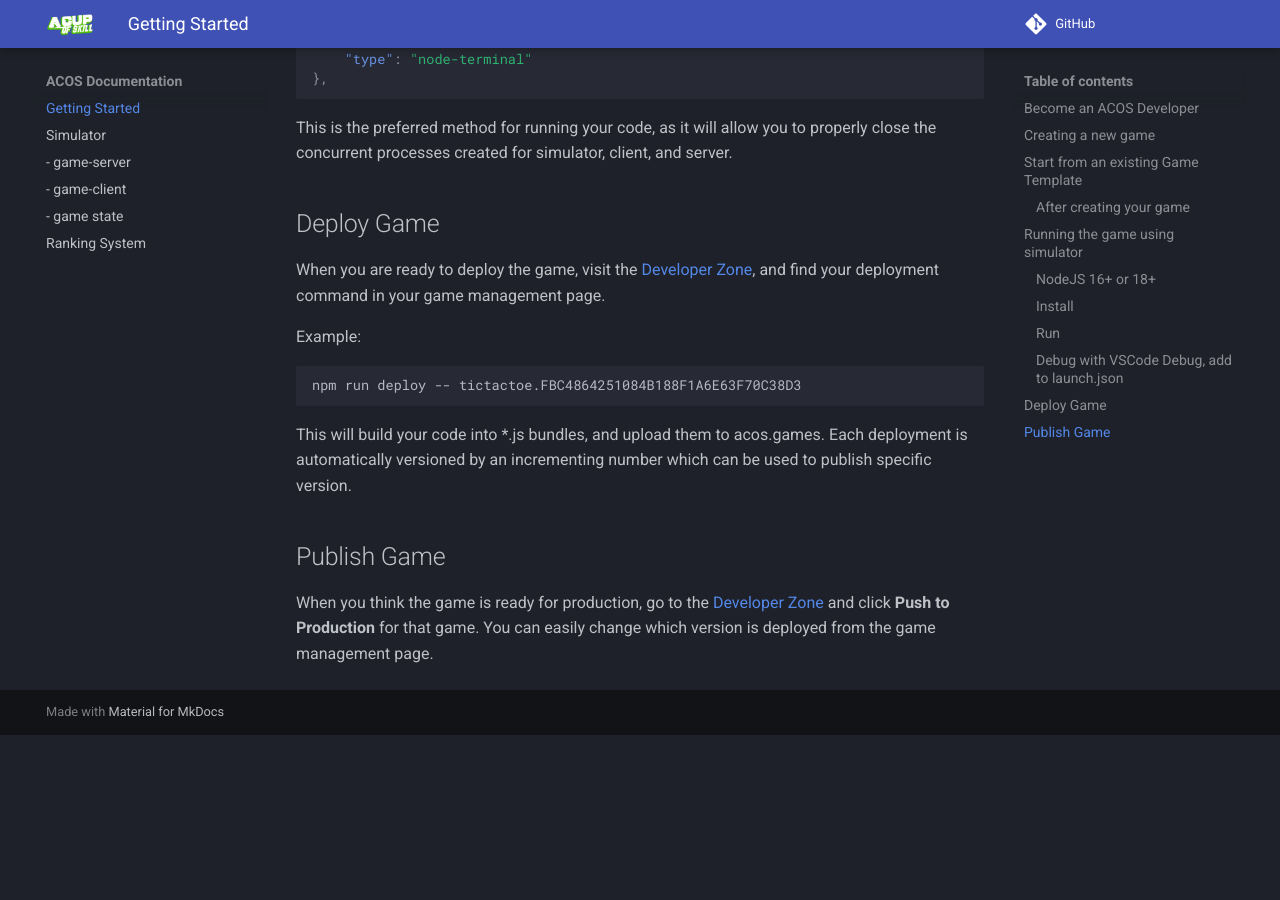
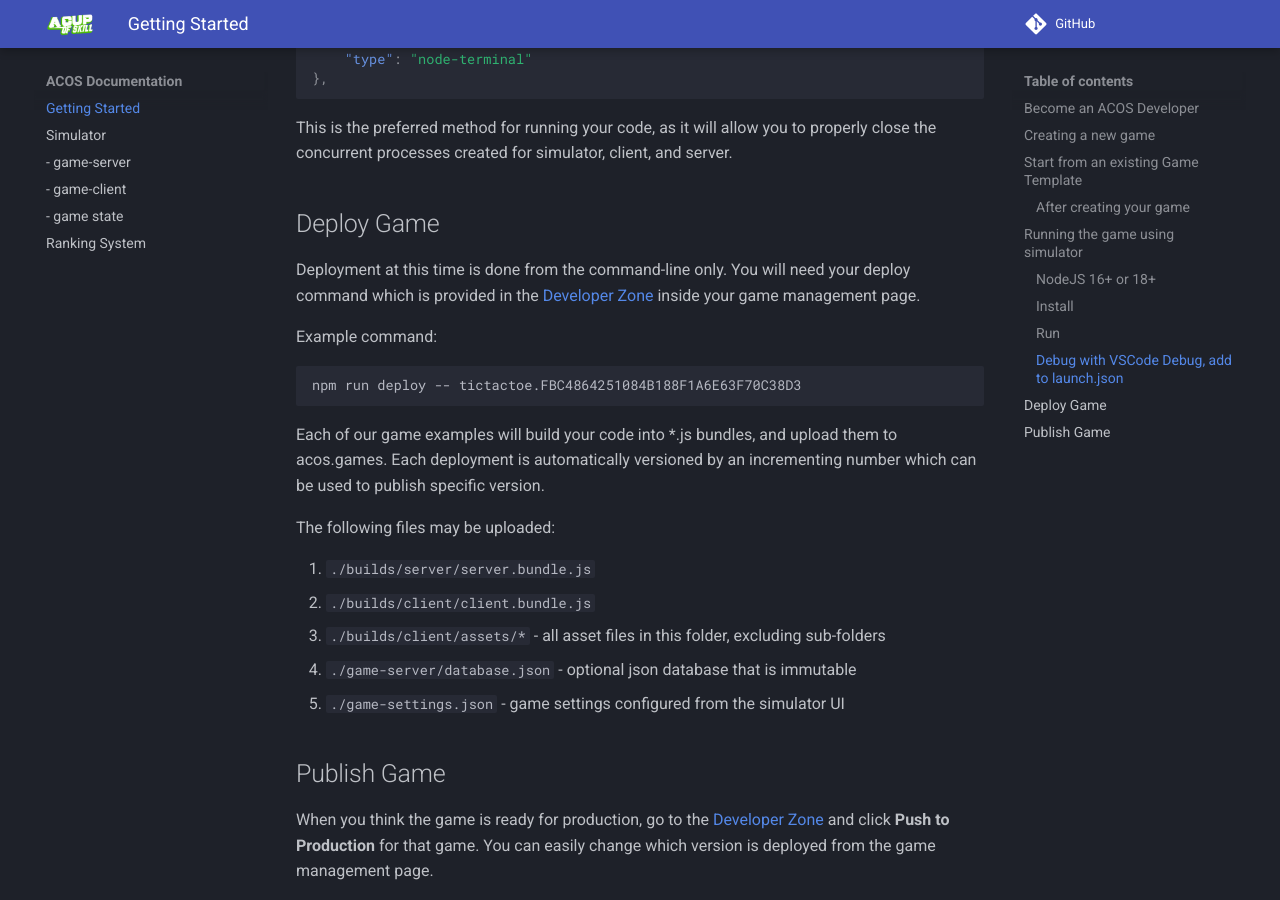
Before and after one commit to acosgames/acosgames.github.io, an MkDocs documentation site: the page built from docs/index.md, in a window 1280 px wide and 900 px high, scrolled down 3432 px. Built offline with MkDocs 1.6.1 and Material for MkDocs 9.7.7, drawn with Linux system fonts in a browser that asks for light colours; before the commit the page ends 4167 px from its top, so only the background shows below that; some of the changed text lies outside the part shown.

Commit message:
updating documentation

````diff
--- a/docs/index.md
+++ b/docs/index.md
@@ -48,13 +48,13 @@ When creating a game in [Developer Zone](https://acos.games/dev), you can choose
 
 A new repository matching the `game_slug` you provided will be created in [acosgames](https://github.com/acosgames) organization with the game template code.  You are granted admin access to this repository.
 
-Simply clone your new repository to get started.
+Navigate into the game management page and find your git clone command to copy.
 
 ```bash
 git clone git@github.com:acosgames/game_slug.git
 ```
 
-You will see directory structure like below.
+You will see directory structure like below once you clone to your system.
 
 <img src="img/devzone-screenshot3.png" alt="checkers" width="300"/>
 
@@ -113,15 +113,23 @@ This is the preferred method for running your code, as it will allow you to prop
 
 ## Deploy Game
 
-When you are ready to deploy the game, visit the [Developer Zone](https://acos.games/dev), and find your deployment command in your game management page.
+Deployment at this time is done from the command-line only.  You will need your deploy command which is provided in the [Developer Zone](https://acos.games/dev) inside your game management page.
 
-Example:
+Example command:
 
 ```bash
 npm run deploy -- tictactoe.FBC4864251084B188F1A6E63F70C38D3
 ```
 
-This will build your code into *.js bundles, and upload them to acos.games.  Each deployment is automatically versioned by an incrementing number which can be used to publish specific version.
+Each of our game examples will build your code into *.js bundles, and upload them to acos.games.  Each deployment is automatically versioned by an incrementing number which can be used to publish specific version.
+
+The following files may be uploaded:
+
+1. `./builds/server/server.bundle.js`
+2. `./builds/client/client.bundle.js`
+3. `./builds/client/assets/*`  - all asset files in this folder, excluding sub-folders
+4. `./game-server/database.json` - optional json database that is immutable
+5. `./game-settings.json` - game settings configured from the simulator UI
 
 ## Publish Game
 
````
Also changed, not shown: docs/client.md (+2 -2 lines), docs/simulator.md (+0 -10 lines), site/client/index.html, site/index.html, site/simulator/index.html, 1 other file.
